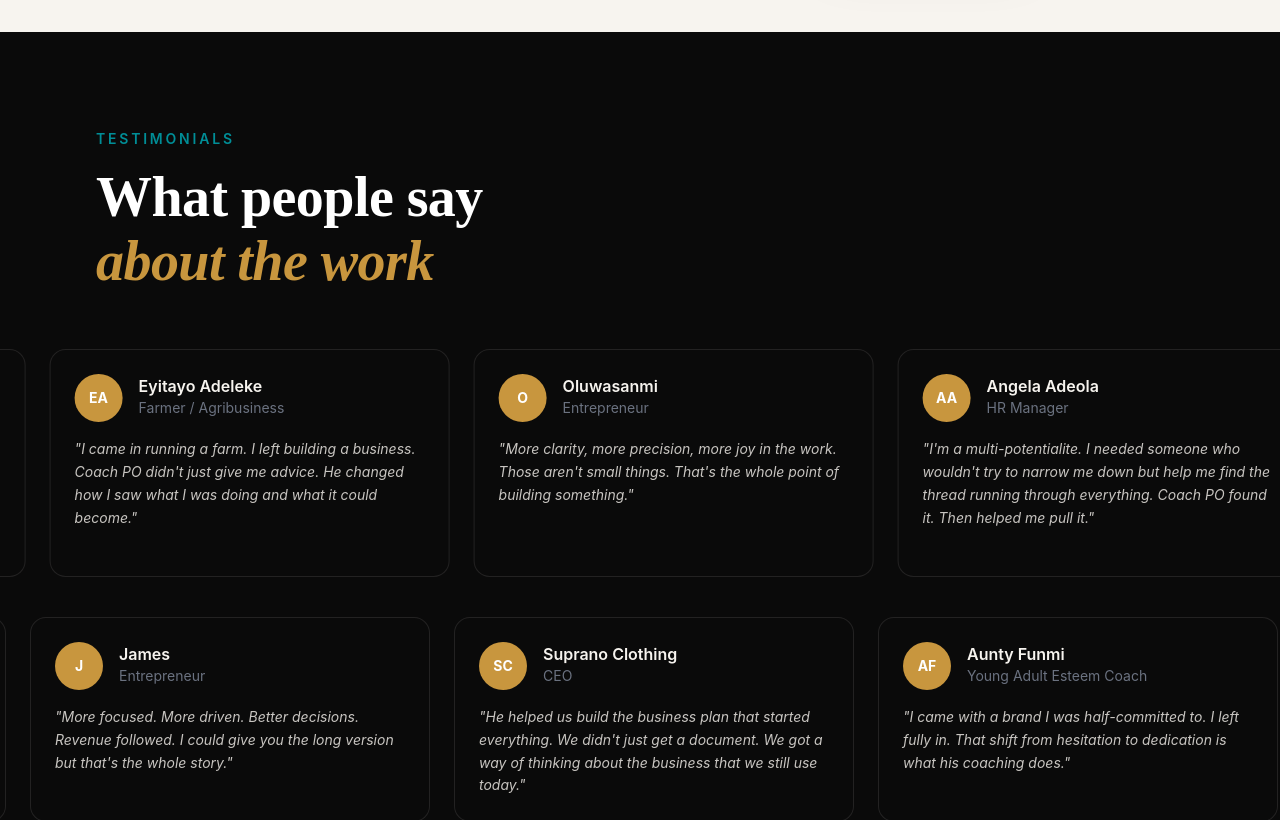
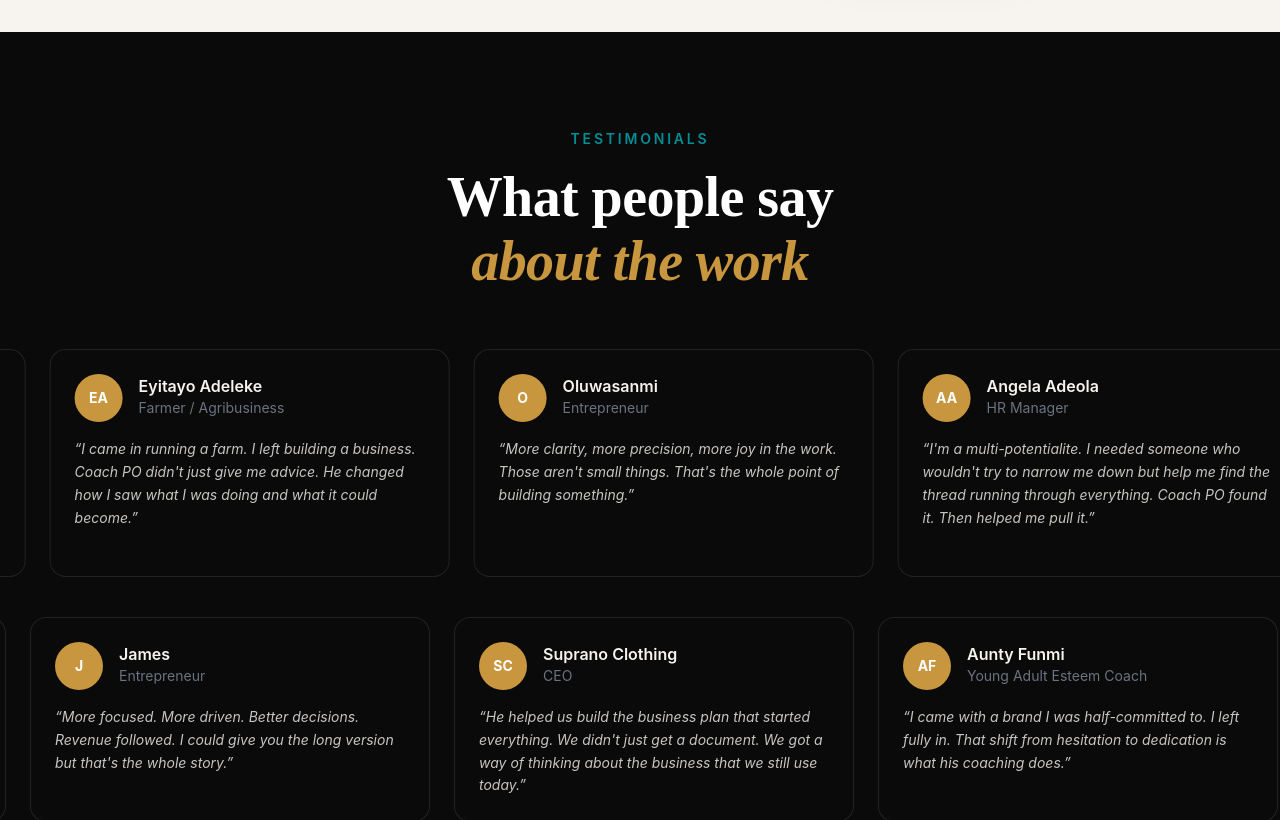
Before and after one commit to pelumiolawole/The-Forge-Website, a Next.js app: page / in a window 1280 px wide. Shown: the part 2560-3380 px from the top of the page. Built offline with nearby package versions, Linux system fonts and the light colour scheme; no server answers.

Commit message:
fix: center-align testimonials section header

```diff
--- a/src/components/landing/testimonials/TestimonialsMarquee.tsx
+++ b/src/components/landing/testimonials/TestimonialsMarquee.tsx
@@ -99,7 +99,7 @@
         </div>
       </div>
       <p className="text-[#F7F4EF]/80 text-sm leading-relaxed italic">
-        "{testimonial.quote}"
+        &ldquo;{testimonial.quote}&rdquo;
       </p>
     </div>
   );
@@ -138,7 +138,7 @@
 export function TestimonialsMarquee() {
   return (
     <section className="py-24 bg-[#0A0A0A] overflow-hidden">
-      <div className="max-w-6xl mx-auto px-6 lg:px-8 mb-12">
+      <div className="max-w-6xl mx-auto px-6 lg:px-8 mb-12 text-center">
         <div className="section-label mb-4 text-[#008E97]">Testimonials</div>
         <h2 className="headline-lg text-white">
           What people say
```
